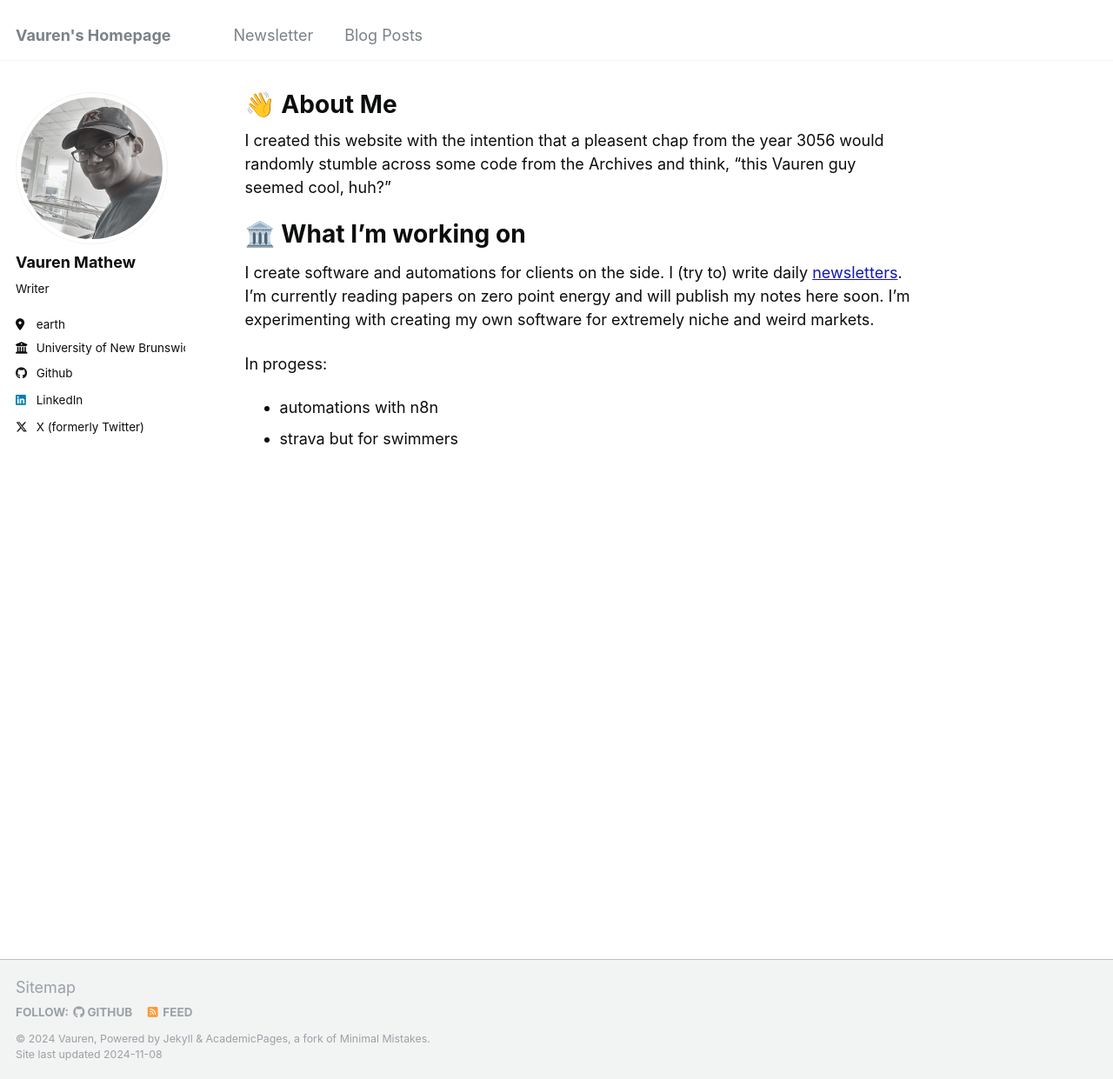
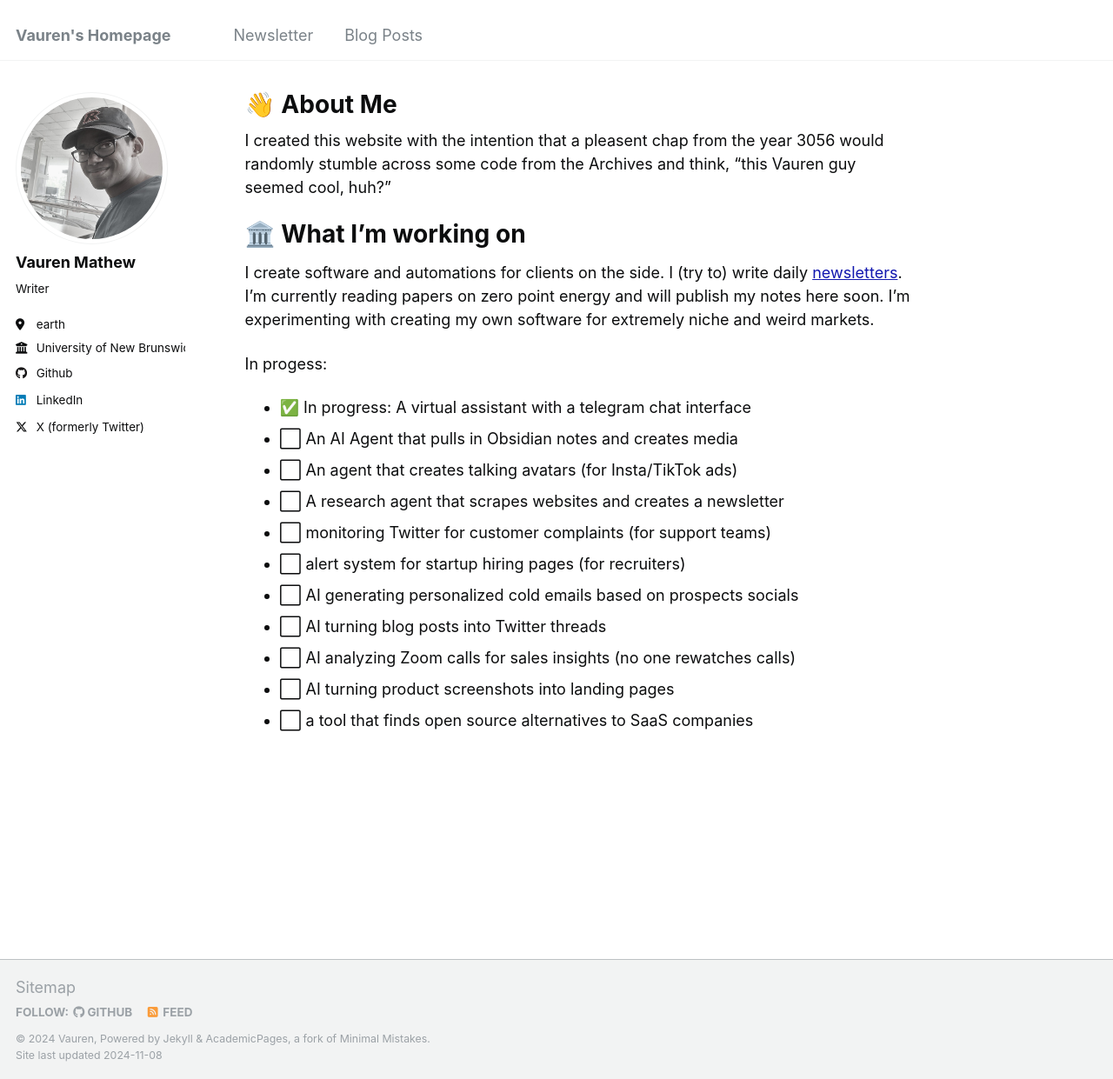
Before and after one commit to vaurenw/vaurenw.github.io, a Jekyll site: the page built from _pages/about.md, in a window 1280 px wide and 1241 px high. Shown: the whole window at 87% size. Built offline with Jekyll 4.4.1, drawn with Linux system fonts in a browser that asks for light colours.

Commit message:
Update about.md

```diff
--- a/_pages/about.md
+++ b/_pages/about.md
@@ -18,5 +18,14 @@ I create software and automations for clients on the side. I (try to) write dail
 
 In progess:
 
-- automations with n8n
-- strava but for swimmers
+- ✅ In progress: A virtual assistant with a telegram chat interface
+- ⬜ An AI Agent that pulls in Obsidian notes and creates media
+- ⬜ An agent that creates talking avatars (for Insta/TikTok ads)
+- ⬜ A research agent that scrapes websites and creates a newsletter
+- ⬜ monitoring Twitter for customer complaints (for support teams)
+- ⬜ alert system for startup hiring pages (for recruiters)
+- ⬜ AI generating personalized cold emails based on prospects socials
+- ⬜ AI turning blog posts into Twitter threads
+- ⬜ AI analyzing Zoom calls for sales insights (no one rewatches calls)
+- ⬜ AI turning product screenshots into landing pages
+- ⬜ a tool that finds open source alternatives to SaaS companies
```
